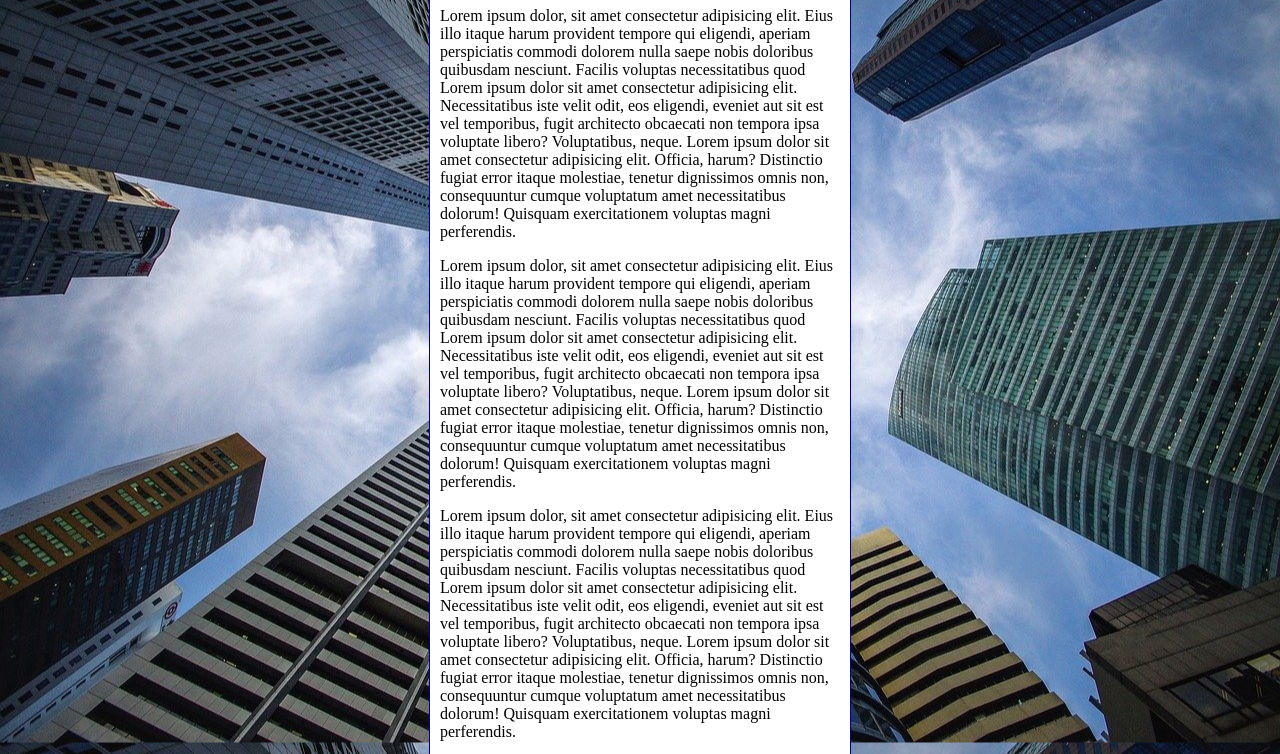
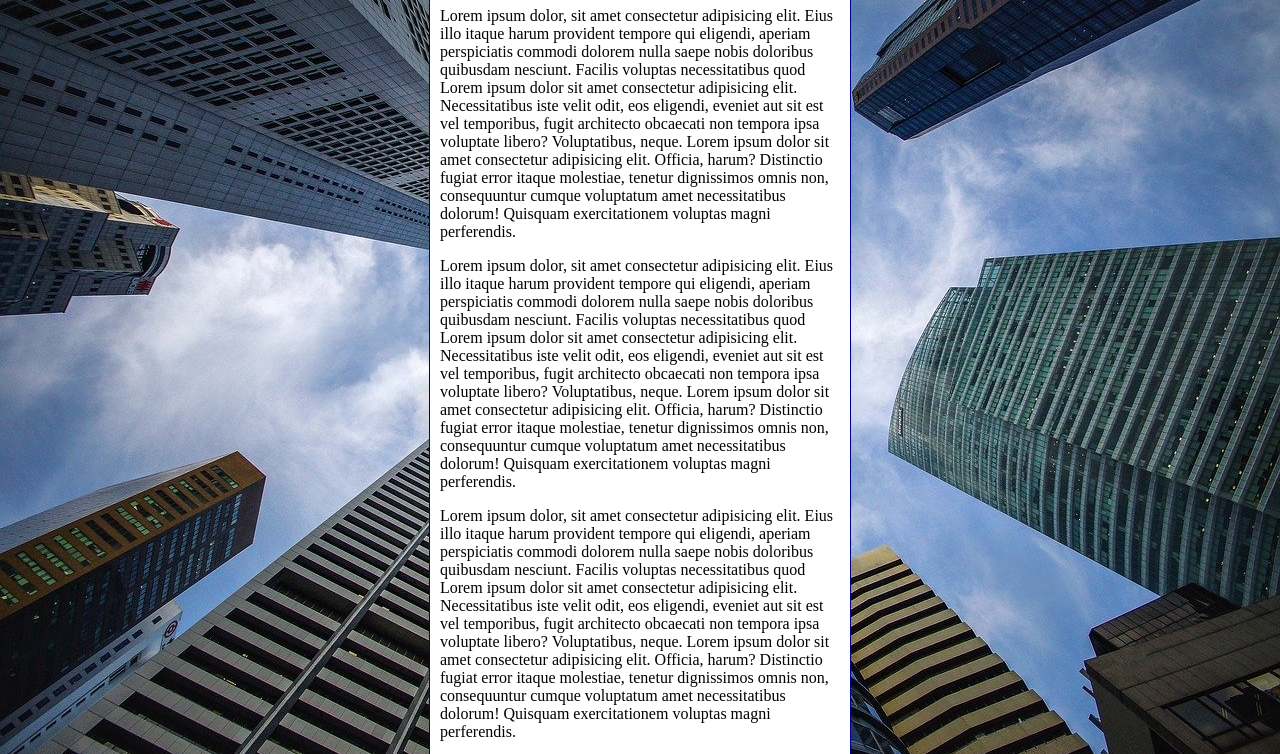
Before and after one commit to maicowmatheus/html-css, a plain HTML site: page exercicios/ex022/fundo006.html in a window 1280 px wide. Shown: the part 92-846 px from the top of the page. Drawn offline with Linux system fonts and the light colour scheme.

Commit message:
atualizei meu ex022

```diff
--- a/exercicios/ex022/fundo006.html
+++ b/exercicios/ex022/fundo006.html
@@ -6,17 +6,22 @@
     <title>Teste de imagem de fundo</title>
     <style>
         body{
-            height: 100vh;
+            /*height: 100vh;
             background-color: black;
             background-image: url('imagens/wallpaper002.jpg');
             background-position: center center;
             background-repeat: no-repeat;
             background-size: cover;
-            background-repeat: repeat-y;
+            background-repeat: no-repeat;
+            background-attachment: fixed;*/
+            background: black url(imagens/wallpaper002.jpg) center center no-repeat fixed;
+            background-size: cover;
+
+
         }
         main{
             background-color: white;
-            width: 400px;
+            max-width: 400px;
             padding: 10px;
             margin: auto;
             border: 1px solid darkblue;
```
